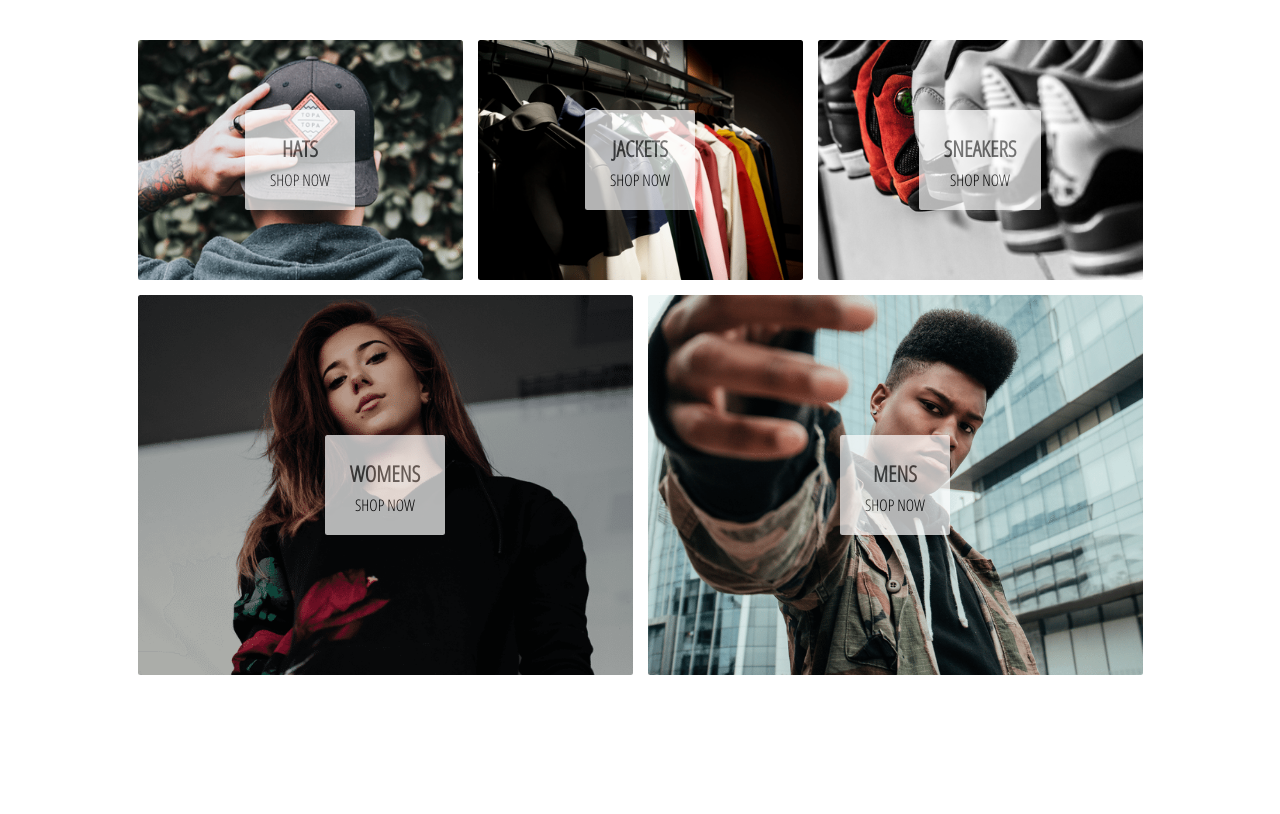
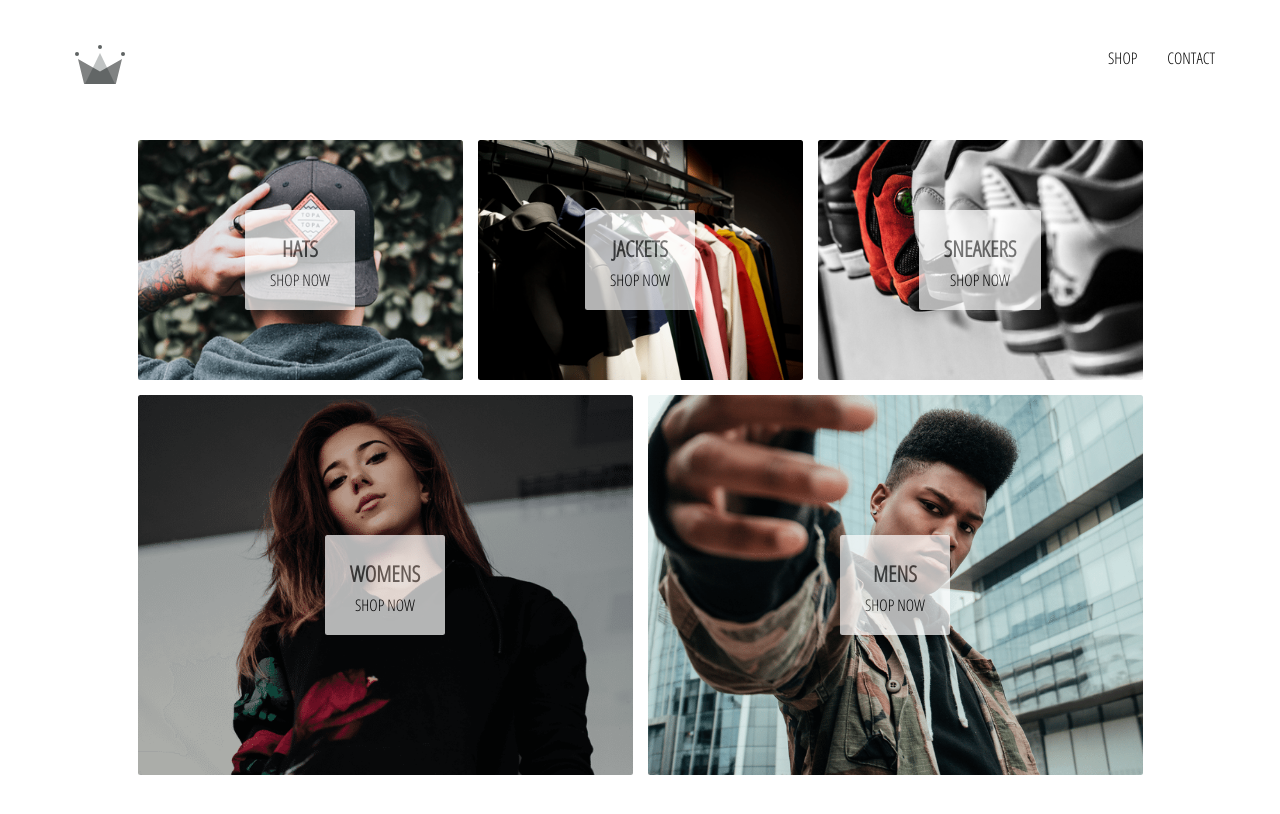
Before and after one commit to ilhammrg/react-clothing, a React (Create React App) app: page / in a window 1280 px wide. Shown: the top 814 px of the page. Built offline with nearby package versions, Linux system fonts and the light colour scheme.

Commit message:
Add header component

```diff
--- a/src/App.css
+++ b/src/App.css
@@ -2,3 +2,13 @@
   font-family: 'Open Sans Condensed', sans-serif;
   padding: 20px 50px;
 }
+
+a {
+  text-decoration: none;
+  color: black;
+  transition: 0.3s;
+}
+
+a:hover {
+  opacity: 0.7;
+}
--- a/src/App.js
+++ b/src/App.js
@@ -1,12 +1,14 @@
 import React from 'react';
 import { Route, Switch } from 'react-router-dom';
 import './App.css';
+import Header from './components/header/header.component';
 import Homepage from './pages/homepage/homepage.component';
 import Shop from './pages/shop/shop.component';
 
 function App() {
   return (
     <div className="App">
+      <Header />
       <Switch>
         <Route exact path='/' component={Homepage} />
         <Route path='/shop' component={Shop} />
--- /dev/null
+++ b/src/components/header/header.component.js
@@ -0,0 +1,20 @@
+import React from 'react';
+import { Link } from 'react-router-dom';
+import { ReactComponent as Logo } from '../../assets/crown.svg';
+import './header.style.scss';
+
+const Header = () => {
+    return (
+        <div className='header'>
+            <Link to='/' className='logo-container'>
+                <Logo className='logo'></Logo>
+            </Link>
+            <div className='option-container'>
+                <Link to='/shop' className='option'>SHOP</Link>
+                <Link to='/contact' className='option'>CONTACT</Link>
+            </div>
+        </div>
+    )
+}
+
+export default Header;
--- /dev/null
+++ b/src/components/header/header.style.scss
@@ -0,0 +1,25 @@
+.header {
+    height: 75px;
+    width: 100%;
+    display: flex;
+    justify-content: space-between;
+    margin-bottom: 25px;
+
+    .logo-container {
+        height: 100%;
+        width: 70px;
+        padding: 25px;
+    }
+
+    .option-container {
+        display: flex;
+        height: 100%;
+        width: 50%;
+        align-items: center;
+        justify-content: flex-end;
+
+        .option {
+            padding: 10px 15px;
+        }
+    }
+}
```
Also changed, not shown: src/assets/crown.svg (added).
